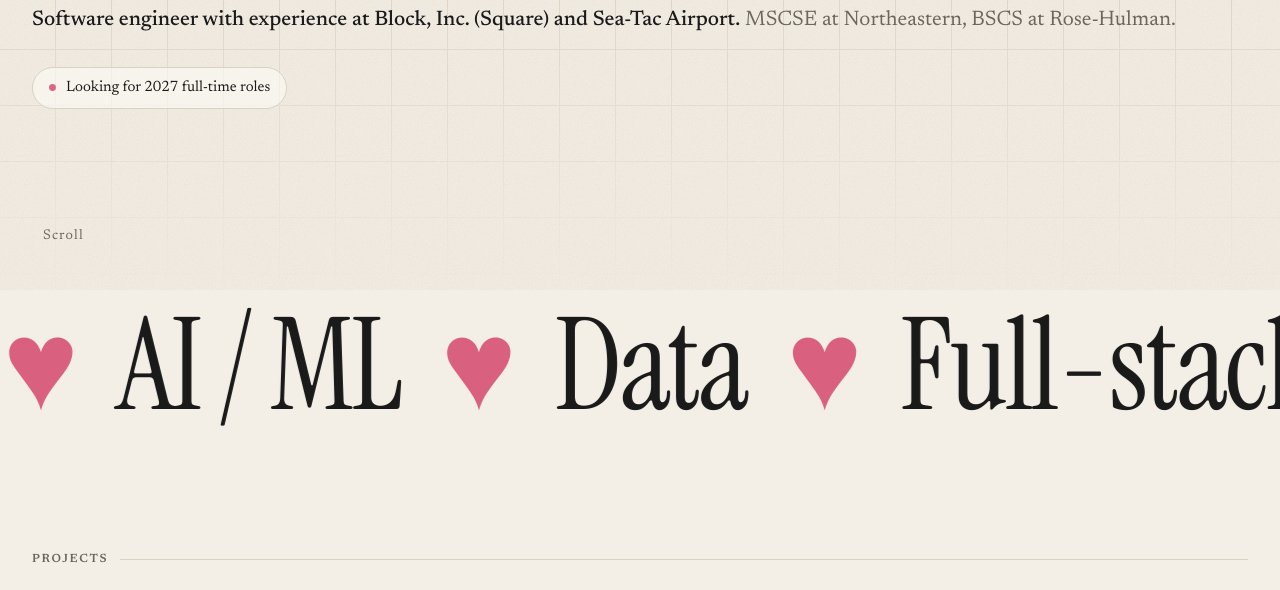
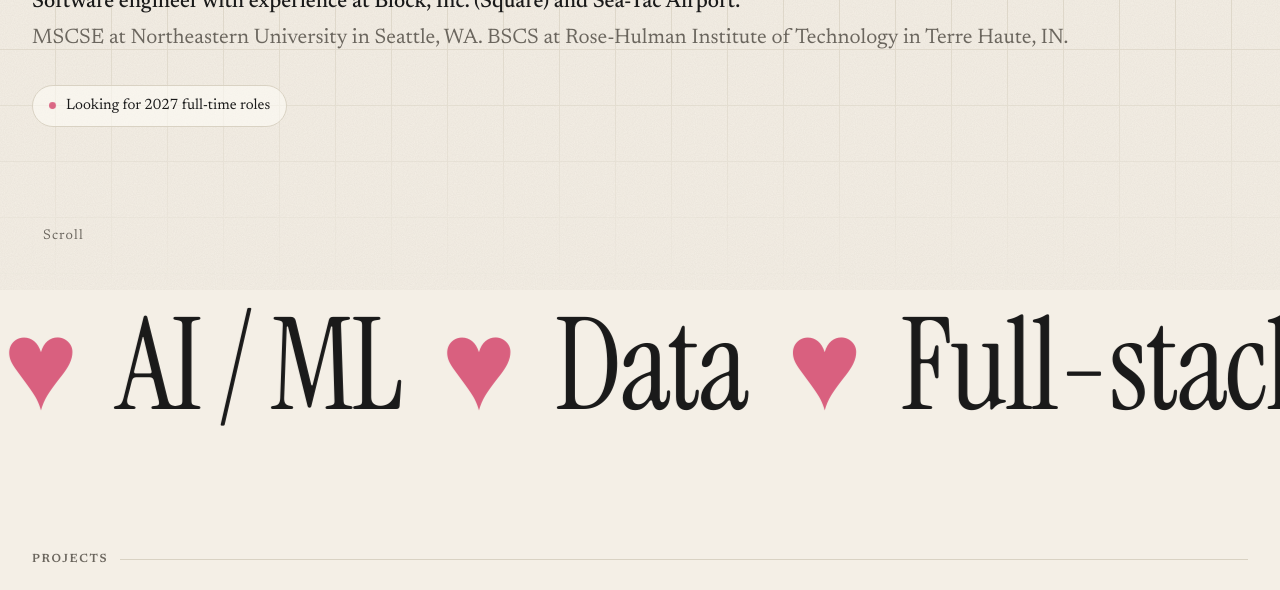
Before and after one commit to oyrqaq/oyrqaq.github.io, a plain HTML site: page index.html in a window 1280 px wide. Shown: the part 510-1100 px from the top of the page. Drawn offline with Linux system fonts and the light colour scheme.

Commit message:
Use full school names with locations (#3)
Co-authored-by: Claude Sonnet 5.5 <noreply@anthropic.com>

```diff
--- a/index.html
+++ b/index.html
@@ -503,7 +503,7 @@
                 <h1>
                     <span class="line"><span>Aurora <em>Ouyang</em></span></span>
                 </h1>
-                <p class="hero-sub hero-fade d1"><strong>Software engineer with experience at Block, Inc. (Square) and Sea-Tac Airport.</strong> MSCSE at Northeastern, BSCS at Rose-Hulman.</p>
+                <p class="hero-sub hero-fade d1"><strong>Software engineer with experience at Block, Inc. (Square) and Sea-Tac Airport.</strong><br>MSCSE at Northeastern University in Seattle, WA. BSCS at Rose-Hulman Institute of Technology in Terre Haute, IN.</p>
                 <div class="status-pill hero-fade d2"><span class="dot"></span>Looking for 2027 full-time roles</div>
             </div>
             <div class="scroll-hint"><i></i>Scroll</div>
```
Also changed, not shown: 1 other file.
